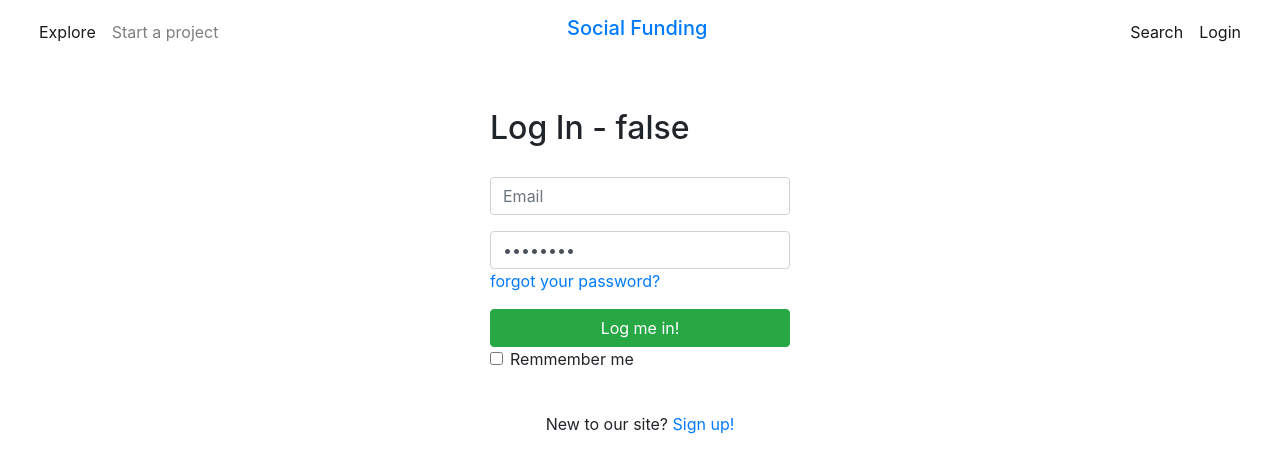
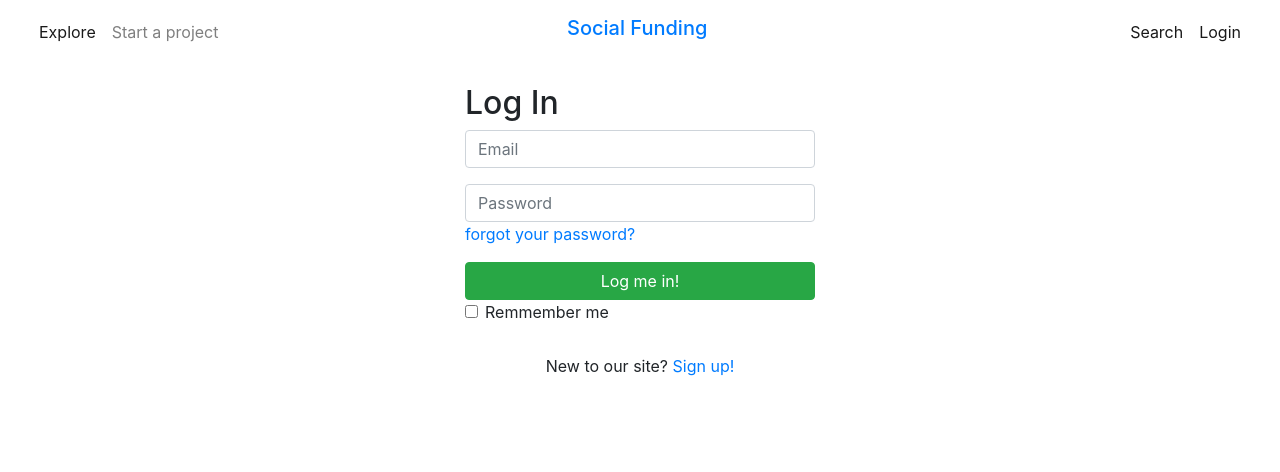
Before and after one commit to NivDolev/social-funds, an Angular app: page /login in a window 1280 px wide. Shown: the top 472 px of the page. Built offline with nearby package versions, Linux system fonts and the light colour scheme.

Commit message:
login form now works!

```diff
--- a/src/app/accounts/user-login/user-login.component.html
+++ b/src/app/accounts/user-login/user-login.component.html
@@ -1,44 +1,44 @@
-<div class="container" id="mainDiv">
+<div class="container">
   <div class="row">
     <div class="col-4"></div>
-
-    <div *ngIf="!this.isLogged" class="col-4">
-
-      <form id="mainForm">
-        <h2 class="title">Log In - {{isLogged}}</h2>
+    <div class="col-4">
+      <form [formGroup]="loginForm" (ngSubmit)="onSubmit()">
+        <div class="forLogIn" *ngIf="!isLogged">
+          <h2>Log In</h2>
+          <div formGroupName="loginDetails">
 
             <div class="form-group">
-          <input type="email" class="form-control" placeholder="Email"
-          name="email" ([ngModel])="email" value="{{email}}" required>
+              <input type="text" class="form-control" placeholder="Email" formControlName="email">
             </div>
 
             <div class="form-group">
-          <input type="password" class="form-control" placeholder="Password"
-          name="password" ([ngModel])="password" value="password" required>
+              <input type="password" class="form-control" placeholder="Password" formControlName="password">
               <a href='#'>
                 <span>forgot your password?</span>
               </a>
             </div>
 
-        <div class="btn btn-success container-fluid" (click)='onLogIn()'>Log me in!</div>
+          </div>
+          <button class="btn btn-success" style="width: 100%">Log me in!</button>
 
-        <div class="form-group row">
-          <div class="col-sm-10">
           <div class="form-check">
-              <input class="form-check-input" type="checkbox" id="gridCheck1">
-              <label class="form-check-label" for="gridCheck1">Remmember me</label>
+            <input class="form-check-input" type="checkbox" formControlName="remmember">
+            <label class="form-check-label">Remmember me</label>
           </div>
+
+          <p class="text-center" style="margin-top: 30px;">New to our site?
+            <a href='#'>Sign up!</a>
+          </p>
         </div>
+
+        <div class="forLogOut" *ngIf="this.isLogged">
+          <h2>Log Out</h2>
+          <button class="btn btn-success" style="width: 100%">Log Out</button>
         </div>
 
       </form>
 
-      <p class="text-center">New to our site?
-        <a href='#'>Sign up!</a>
-      </p>
-    </div>
-    <div *ngIf="this.isLogged" class="col-4">
-      <div class="btn btn-success container-fluid" (click)='onLogOut()'>Log out</div>
+
     </div>
 
     <div class="col-4"></div>
--- a/src/app/accounts/user-login/user-login.component.ts
+++ b/src/app/accounts/user-login/user-login.component.ts
@@ -1,7 +1,9 @@
 import { Subscription } from 'rxjs';
 import { LogingService } from '../../services/login.service';
 import { Component, OnInit, OnDestroy } from '@angular/core';
+import { FormBuilder, FormGroup, FormControl, Validators } from '@angular/forms';
 import { User } from '../models/user.model';
+import { Router } from '@angular/router';
 
 @Component({
   selector: 'app-user-login',
@@ -11,14 +13,38 @@ import { User } from '../models/user.model';
 
 export class UserLoginComponent implements OnInit, OnDestroy {
 
-  public email = '';
-  public password = '';
   public isLogged: boolean;
   activateSubscription: Subscription;
 
-  constructor(private loginService: LogingService) { }
+  loginForm: FormGroup;
+
+  constructor(
+    private loginService: LogingService,
+    private fb: FormBuilder,
+    private router: Router) {
+
+    this.creatForm();
+  }
+
+  creatForm() {
+    this.loginForm = this.fb.group({
+      loginDetails: this.fb.group({
+        email: ['', Validators.required ],
+        password: ['', Validators.required ],
+      }),
+      remmember: false
+    });
+  }
 
   ngOnInit() {
+    this.subScribeToLogin();
+  }
+
+  ngOnDestroy(): void {
+    this.activateSubscription.unsubscribe();
+  }
+
+  subScribeToLogin() {
     this.activateSubscription = this.loginService.getLoginStatus()
       .subscribe(
         (logged: boolean) => {
@@ -26,16 +52,34 @@ export class UserLoginComponent implements OnInit, OnDestroy {
         });
   }
 
-  ngOnDestroy(): void {
-    this.activateSubscription.unsubscribe();
+  onSubmit() {
+    if (!this.isLogged) {
+      // console.log('user is loged out, attemting to log in');
+      if (this.loginForm.valid) {
+        // console.log('form is valid, calling "onLogIn"');
+        this.onLogIn();
+        this.loginForm.reset();
+        this.router.navigate(['/index']);
+    } else {
+      // console.log('form is invalid!');
+      this.onLogOut();
+      }
+    } else {
+      // console.log('user is logged in, attempting to log out');
+      this.onLogOut();
+    }
   }
 
-
   onLogIn() {
-    this.loginService.login({email: this.email, password: this.password});
+    const login = new User(
+      this.loginForm.get('loginDetails.email').value,
+      this.loginForm.get('loginDetails.password').value
+    );
+    // console.log('calling loging service with user details: ', login);
+    this.loginService.logIn(login);
   }
 
   onLogOut() {
-    this.loginService.logout();
+    this.loginService.logOut();
   }
 }
--- a/src/app/app.module.ts
+++ b/src/app/app.module.ts
@@ -1,7 +1,7 @@
 import { ProjectGuardService } from './services/project-guard.service';
 import { BrowserModule } from '@angular/platform-browser';
 import { NgModule } from '@angular/core';
-import { FormsModule } from '@angular/forms'; // <-- NgModel lives here
+import { FormsModule, ReactiveFormsModule } from '@angular/forms'; // <-- NgModel lives here
 import { HttpClientModule } from '@angular/common/http';
 
 
@@ -32,7 +32,8 @@ import { ProjectViewComponent } from './projects/project-view/project-view.compo
     BrowserModule,
     AppRoutingModule,
     FormsModule,
-    HttpClientModule
+    HttpClientModule,
+    ReactiveFormsModule
   ],
   providers: [ ProjectGuardService ],
   bootstrap: [AppComponent]
--- a/src/app/services/login.service.ts
+++ b/src/app/services/login.service.ts
@@ -23,8 +23,7 @@ export class LogingService {
         return this.isLogged;
     }
 
-    login(_user: User): void {
-        console.log(_user);
+    logIn(_user: User): void {
         this.usersList.forEach(user => {
             if (user.email === _user.email && user.password === _user.password) {
                 this.isLogged = true;
@@ -34,7 +33,7 @@ export class LogingService {
         if (!this.isLogged) { alert('Username or password incorrect'); }
     }
 
-    logout(): void {
+    logOut(): void {
         this.isLogged = false;
         this._isLoggedObs.next(this.isLogged);
     }
```
Lines whose indentation alone changed are shown as unchanged.
